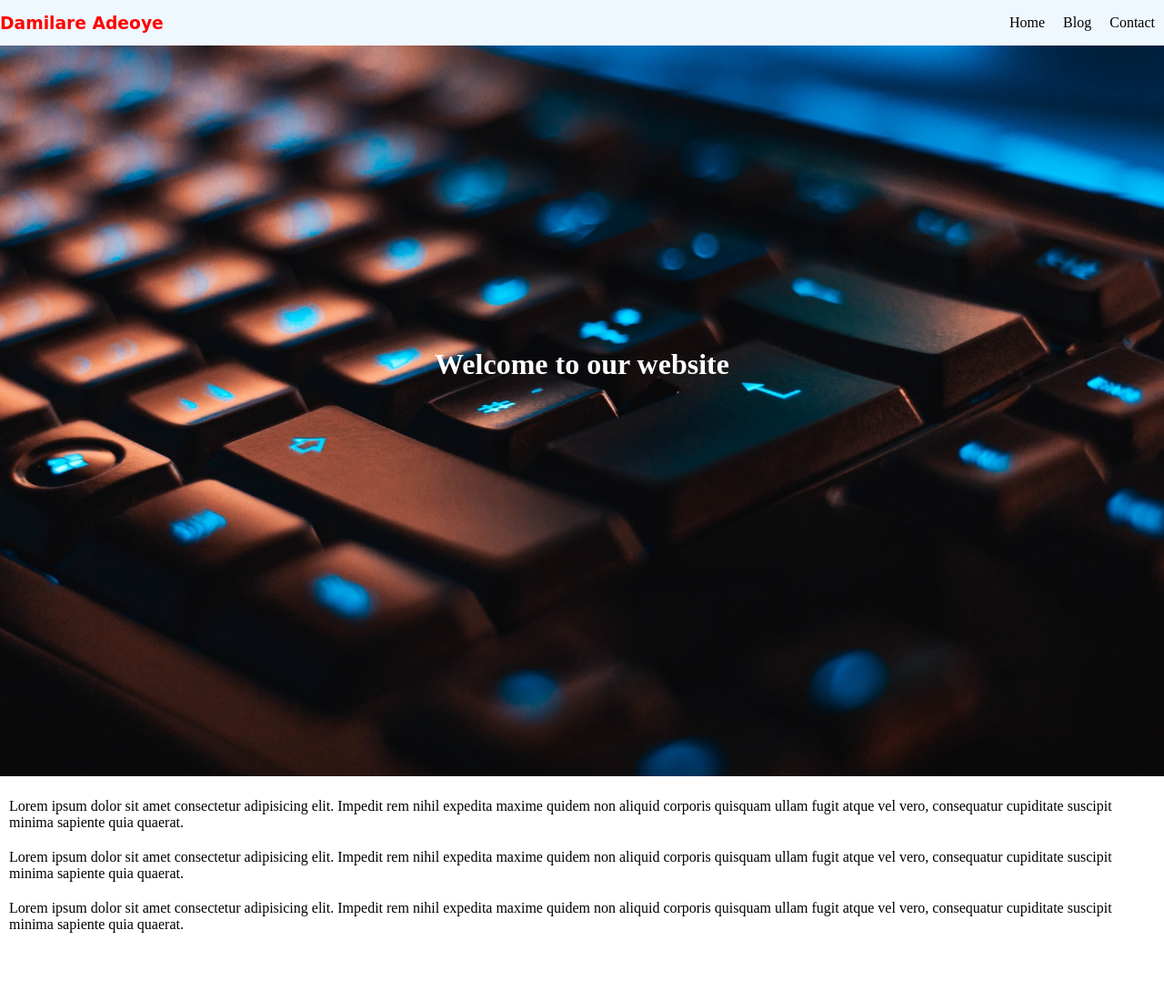
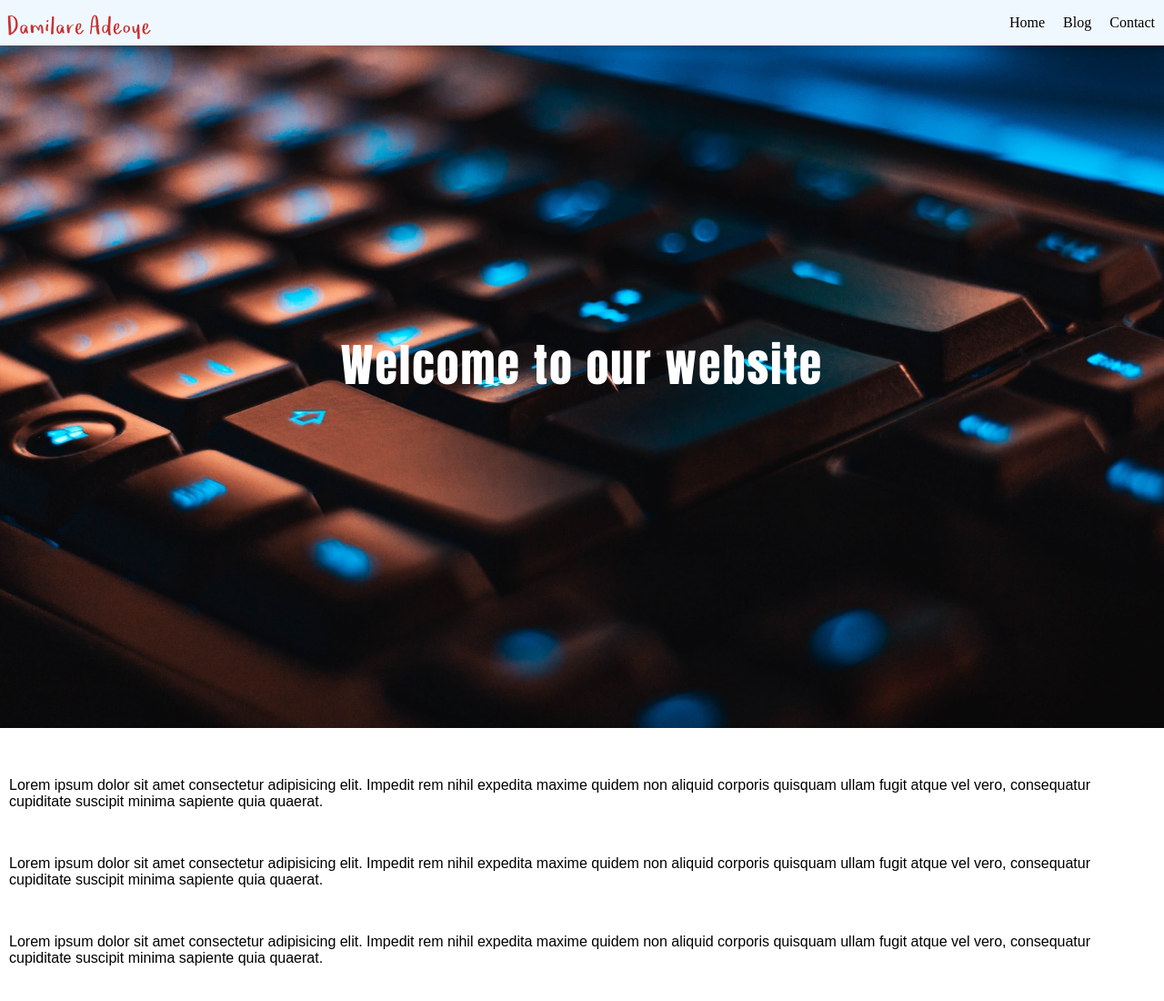
Before and after one commit to Damilare203/sticky_Navbar, a plain HTML site: page index.html in a window 1280 px wide. Shown: the whole page at 91% size. Before the commit the page ends 1045 px from the top, so only its background shows below. Drawn offline with Linux system fonts and the light colour scheme.

Commit message:
second update

```diff
--- a/index.html
+++ b/index.html
@@ -10,7 +10,9 @@
   <header>
     <div class="header_container">
       <div id="name_head">
-        <h3>Damilare Adeoye</h3>
+        <a href="index.html">
+          <img src="download.svg" alt="damilare_adeoye">
+        </a>
       </div>
       <div>
        <ul class="navbar">
@@ -22,8 +24,8 @@
      </div>
   </header>
   <main>
-    <div  >
-      <img src="keyboard_pic.jpg" alt="keyboard_pic" style="width:100%;" >
+    <div >
+      <img src="keyboard_pic.jpg" alt="keyboard_pic" class="img_container">
       <div>
         <h1 class="center_txt">
           Welcome to our website
--- a/index.js
+++ b/index.js
@@ -1,9 +1,13 @@
 const headerContainer = document.querySelector('.header_container');
+const navbarEl = document.querySelector('.navbar')
 
 window.onscroll = () => {
     if (window.scrollY > 100) {
         headerContainer.classList.add('nav-active');
+        navbarEl.classList.add('nav-active');
     } else {
         headerContainer.classList.remove('nav-active');
+        navbarEl.classList.remove('nav-active');
+
     }
 }
--- a/style.css
+++ b/style.css
@@ -14,34 +14,44 @@
   z-index: 99;
   width: 100%;
   height: 50px;
+  box-shadow: 0 4px 8px rgba(0,0,0,.3);
 }
 #name_head{
   color: red;
   font-family: cursive;
-
 }
 .navbar{
   display: flex;
   flex-direction:row;
-
 }
 .nav-active {
   background-color:black;
   box-shadow: 5px -1px 12px -5px grey;
   color:white;
 }
+
 ul li{
   list-style-type: none;
   padding: 0 10px;
   text-align: center;
 }
+ ul li a{
+  text-decoration: none;
+  color: black;
+  font-family: cursive;
+  font-size: 20px;
+ }
 
+ ul li a:hover{
+  color: red;
+ }
 
 .img_container{
   position:relative;
-  text-align: center;
-  top:20
-
+  text-align:center;
+  top:2;
+  height: 100vh;
+  width: 100%;
 }
 
 .center_txt{
@@ -50,9 +60,13 @@ ul li{
   left:50%;
   transform: translate(-50%,-50%);
   color:white;
+  font-family: Impact, Haettenschweiler, 'Arial Narrow Bold', sans-serif;
+  font-size: 50px;
+  letter-spacing: 2px;
 
 }
 
 p{
-  margin:20px 10px;
+  margin:50px 10px;
+  font-family: sans-serif;
 }
```
Also changed, not shown: download.svg (added).
